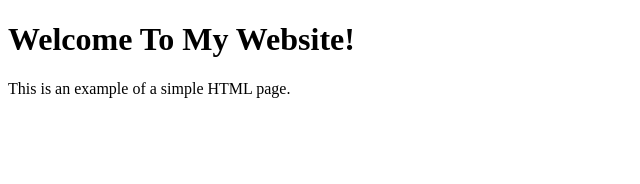
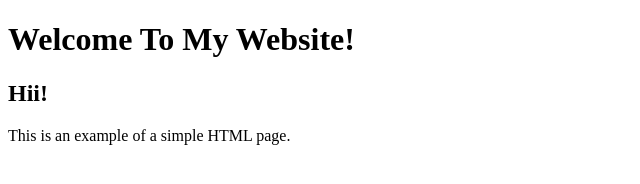
Before and after one commit to dimuthugitx/hello, a plain HTML site: page index.html in a window 1280 px wide. Shown: the whole page, without its empty margins (0-640 px from the left). Drawn offline with Linux system fonts and the light colour scheme.

Commit message:
add heading 2

```diff
--- a/index.html
+++ b/index.html
@@ -7,6 +7,10 @@
 	<h1>
 		Welcome To My Website!
 	</h1>
+	    <h2>
+
+	    Hii!
+	    </h2>
         <p>This is an example of a simple HTML page.</p>
     </body>
 </html>
```
